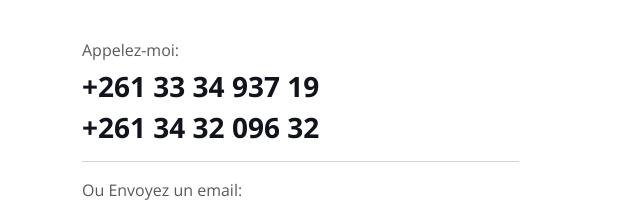
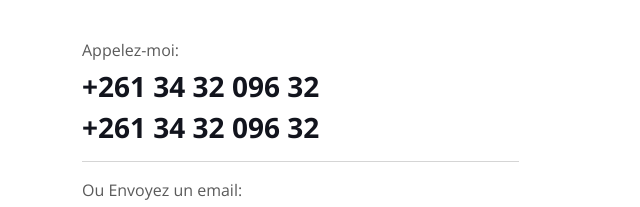
Before and after one commit to Tafita56/portfolio, a plain HTML site: page index.html in a window 1280 px wide. Shown: the part 5756-5963 px from the top of the page, 0-640 px from the left. Drawn offline with nearby package versions, Linux system fonts and the light colour scheme.

Commit message:
Update index.html

```diff
--- a/index.html
+++ b/index.html
@@ -594,7 +594,7 @@
             <div class="row g-5">
                 <div class="col-lg-5 col-md-6 wow fadeInUp" data-wow-delay="0.1s">
                     <p class="mb-2">Appelez-moi:</p>
-                    <h3 class="fw-bold">+261 33 34 937 19</h3>
+                    <h3 class="fw-bold">+261 34 32 096 32</h3>
                     <h3 class="fw-bold">+261 34 32 096 32</h3>
                     <hr class="w-100">
                     <p class="mb-2">Ou Envoyez un email:</p>
```
